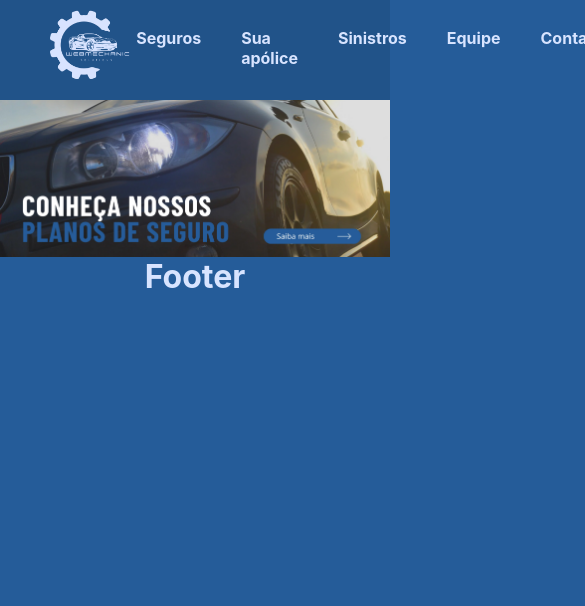
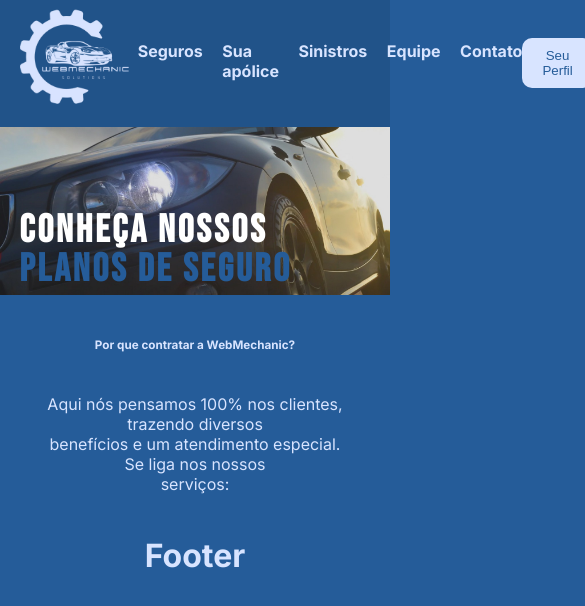
Before and after one commit to 1TDSPM-challenge/webmechanic, a React (Vite) app: page / in a window 390 px wide. Shown: the top 606 px of the page, 585 px wide, since content can reach past the window. Built offline with nearby package versions, Linux system fonts and the light colour scheme.

Commit message:
banner com responsividade atualizada

```diff
--- a/index.html
+++ b/index.html
@@ -4,6 +4,7 @@
 <head>
   <meta charset="UTF-8" />
   <meta name="viewport" content="width=device-width, initial-scale=1.0" />
+  <link href="https://fonts.googleapis.com/css2?family=Bebas+Neue&family=Inter:ital,wght@0,100..900;1,100..900&display=swap" rel="stylesheet">
   <title>WebMechanic</title>
 </head>
 
--- a/src/components/Header.tsx
+++ b/src/components/Header.tsx
@@ -5,38 +5,38 @@ import LogoImg from "../assets/logo-light.png";
 import { Button } from "./Button";
 
 const HeaderContainer = styled.header`
-    background-color: rgb(0, 0, 0, 0.1);
+    background-color: rgba(0, 0, 0, 0.1);
     display: flex;
     justify-content: space-between;
     align-items: center;
-    padding: 10px;
-    height: 100px;
+    padding: 2vh 5vw;
+    height: 15vh;
     width: 100%;
-`
+`;
 
 const Logo = styled.img`
-    height: 80px;
+    height: 13vh;
     width: auto;
-    margin-left: 40px;
-`
+`;
 
 const Nav = styled.nav`
     display: flex;
-    gap: 40px;
-`
+    gap: 5vw;
+`;
 
 const Nav2 = styled.nav`
     display: flex;
-    gap: 40px;
-    padding-right: 40px;
-`
+    gap: 5vw;
+    padding-right: 2vw;
+`;
 
 const NavLink = styled(Link)`
     font-weight: bold;
     text-decoration: none;
     color: #D8E4FF;
     position: relative;
-    padding-bottom: 5px;
+    padding-bottom: 0.5vh;
+    font-size: 1rem;
     transition: color 0.3s ease;
 
     &:hover {
@@ -49,7 +49,7 @@ const NavLink = styled(Link)`
         left: 0;
         bottom: 0;
         width: 0;
-        height: 1.5px;
+        height: 0.3vh;
         background-color: #D8E4FF;
         transition: width 0.3s ease;
     }
@@ -57,7 +57,7 @@ const NavLink = styled(Link)`
     &:hover::after {
         width: 100%;
     }
-`
+`;
 
 const Header = () => {
     return (
@@ -76,6 +76,6 @@ const Header = () => {
             </Nav2>
         </HeaderContainer>
     );
-}
+};
 
 export default Header;
--- a/src/pages/Home.tsx
+++ b/src/pages/Home.tsx
@@ -1,18 +1,77 @@
 import styled from "styled-components";
-import ImgBanner from '../assets/banner.jpg'
+import ImgBanner from '../assets/banner.jpg';
 
 const Banner = styled.img`
+    width: 100vw;
+    height: auto;
+`;
+
+const TextoImagemContainer = styled.div`
+    position: absolute;
+    top: 50vh;
+    left: 5vw;
+    color: white;
+    font-weight: bold;
+    line-height: 1;
+    font-size: 10vw;
+    letter-spacing: 3px;
+    font-family: "Bebas Neue", sans-serif;
+
+    @media (max-width: 900px) {
+        top: 36vh;
+    };
+
+    @media (max-width: 600px) {
+        top: 30vh;
+    };
+
+    @media (max-width: 400px) {
+        top: 25vh;
+    };
+`;
+
+const TextoPrincipal = styled.p`
+    margin: 0;
+    color: white;
+`;
+
+const TextoSecundario = styled.p`
+    margin: 0;
+    color: #255C99;
+`;
+
+const Container = styled.div`
+    display: flex;
+    justify-content: center;
+    align-items: center;
+    flex-direction: column;
+    padding: 5vh 10vw;
+    text-align: center;
     width: 100%;
-    height: auto;
-`
+`;
+
+const TituloSecao = styled.h2`
+    font-size: 3vw;
+    font-weight: bold;
+    margin-bottom: 5vh;
+`;
 
 const Home = () => {
     return (
         <>
             <Banner src={ImgBanner} alt="Banner" />
-
+            <TextoImagemContainer>
+                <TextoPrincipal>CONHEÇA NOSSOS</TextoPrincipal>
+                <TextoSecundario>PLANOS DE SEGURO</TextoSecundario>
+            </TextoImagemContainer>
+            <Container>
+                <TituloSecao>Por que contratar a WebMechanic?</TituloSecao>
+                <p>Aqui nós pensamos 100% nos clientes, trazendo diversos<br />
+                    benefícios e um atendimento especial. Se liga nos nossos<br />
+                    serviços:</p>
+            </Container>
         </>
     );
-}
+};
 
 export default Home;
--- a/src/styles/GlobalStyle.tsx
+++ b/src/styles/GlobalStyle.tsx
@@ -1,8 +1,6 @@
 import { createGlobalStyle } from "styled-components";
 
 const GlobalStyle = createGlobalStyle`
-    @import url('https://fonts.googleapis.com/css2?family=Inter:ital,opsz,wght@0,14..32,100..900;1,14..32,100..900&display=swap');
-
     * {
         margin: 0;
         padding: 0;
```
Also changed, not shown: src/assets/banner.jpg.
